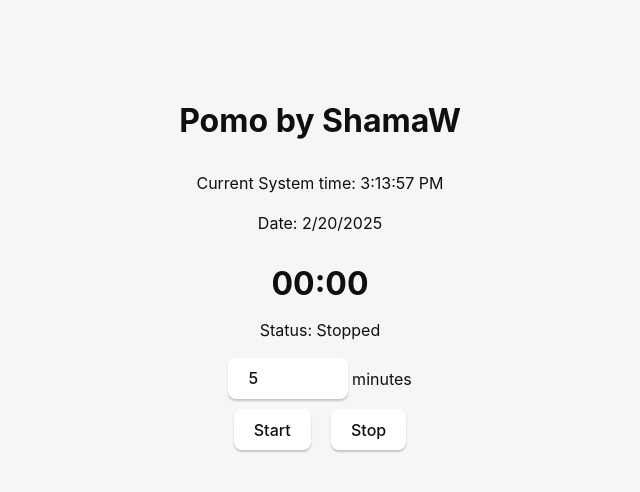
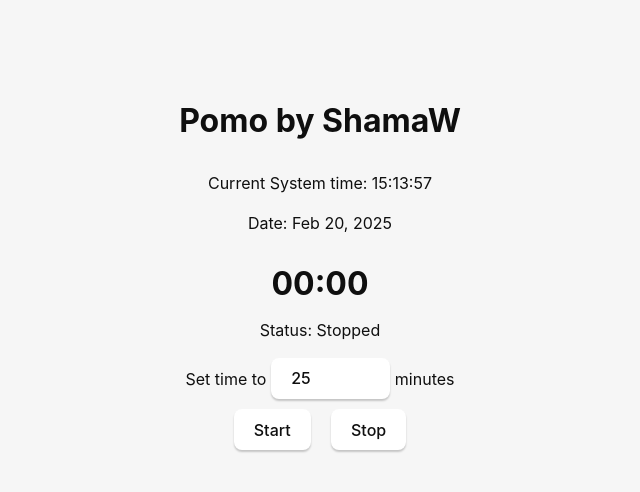
Before and after one commit to ShamaW/cedt-indiv-pomodoro, a React (Vite) app: page / in a window 1280 px wide. Shown: the top 492 px of the page, without its empty margins (320-960 px from the left). Built offline with nearby package versions, Linux system fonts and the light colour scheme.

Commit message:
Adjust window size, add sound, and remove unnecessary css

```diff
--- a/src-tauri/tauri.conf.json
+++ b/src-tauri/tauri.conf.json
@@ -15,7 +15,9 @@
       {
         "title": "Pomo by ShamaW",
         "width": 800,
-        "height": 600
+        "height": 600,
+        "resizable": true,
+        "center": true
       }
     ],
     "security": {
--- a/src/App.tsx
+++ b/src/App.tsx
@@ -16,8 +16,8 @@ function App() {
         <main className="container">
             <h1>Pomo by ShamaW</h1>
             <div className="time-display">
-                <p>Current System time: {currentTime.toLocaleTimeString()}</p>
-                <p>Date: {currentTime.toLocaleDateString()}</p>
+                <p>Current System time: {currentTime.toLocaleTimeString(undefined, {hour12: false})}</p>
+                <p>Date: {currentTime.toLocaleDateString(undefined, {dateStyle:'medium'})}</p>
             </div>
             <CountdownTimer />
         </main>
--- a/src/CountdownTimer.tsx
+++ b/src/CountdownTimer.tsx
@@ -1,12 +1,15 @@
 import React, { useState, useEffect } from 'react';
 import { PhysicalPosition, Window } from "@tauri-apps/api/window";
+import sound from "./assets/alarm_sound.wav";
 
 function CountdownTimer() {
     const [startTime, setStartTime] = useState<string | null>(null);
     const [isRunning, setIsRunning] = useState(false);
     const [remainingSeconds, setRemainingSeconds] = useState(0);
-    const [inputMinutes, setInputMinutes] = useState("5");
+    const [inputMinutes, setInputMinutes] = useState("25");
     const [isPaused, setIsPaused] = useState(false);
+
+    let alarmSound = new Audio('./assets/alarm_sound.wav');
 
     const formatTime = (totalSecond : number) => {
         const minutes = Math.floor(totalSecond / 60);
@@ -26,7 +29,7 @@ function CountdownTimer() {
             setIsRunning(false);
             setIsPaused(false);
             shakeWindow();
-            // sound
+            new Audio(sound).play();
         }
 
         return () => {if (interval) clearInterval(interval)};
@@ -89,6 +92,7 @@ function CountdownTimer() {
             </div>
 
             <div className="timer-controls">
+            <span>Set time to </span>
                 <input
                     type="number"
                     value={inputMinutes}
@@ -96,7 +100,7 @@ function CountdownTimer() {
                     min="1"
                     max="60"
                     disabled={isRunning}
-                    placeholder='5'
+                    placeholder='25'
                 />
                 <span> minutes</span>
                 <div>
--- a/src/styles.css
+++ b/src/styles.css
@@ -1,10 +1,3 @@
-.logo.vite:hover {
-  filter: drop-shadow(0 0 2em #747bff);
-}
-
-.logo.typescript:hover {
-  filter: drop-shadow(0 0 2em #2d79c7);
-}
 :root {
   font-family: Inter, Avenir, Helvetica, Arial, sans-serif;
   font-size: 16px;
@@ -28,17 +21,6 @@
   flex-direction: column;
   justify-content: center;
   text-align: center;
-}
-
-.logo {
-  height: 6em;
-  padding: 1.5em;
-  will-change: filter;
-  transition: 0.75s;
-}
-
-.logo.tauri:hover {
-  filter: drop-shadow(0 0 2em #24c8db);
 }
 
 .row {
```
Also changed, not shown: 1 other file (tests, documents, lock files or other folders).
